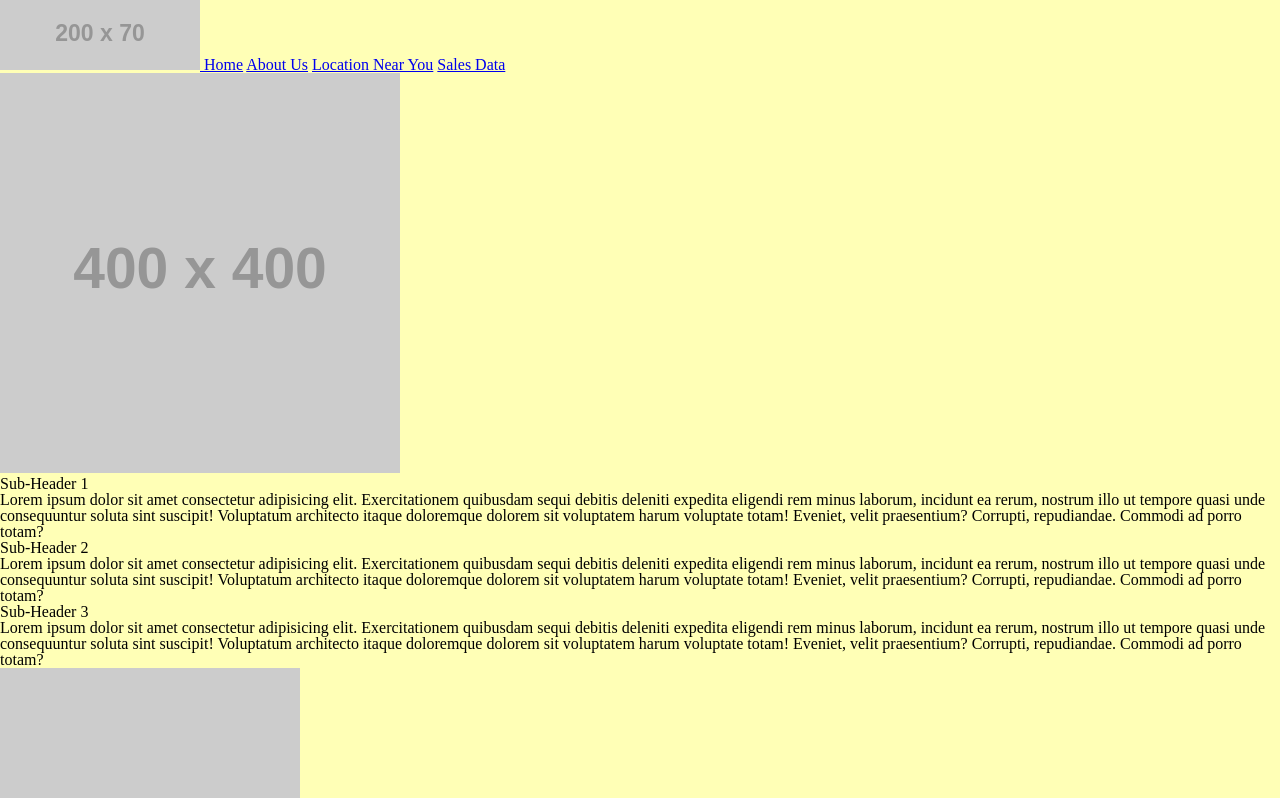
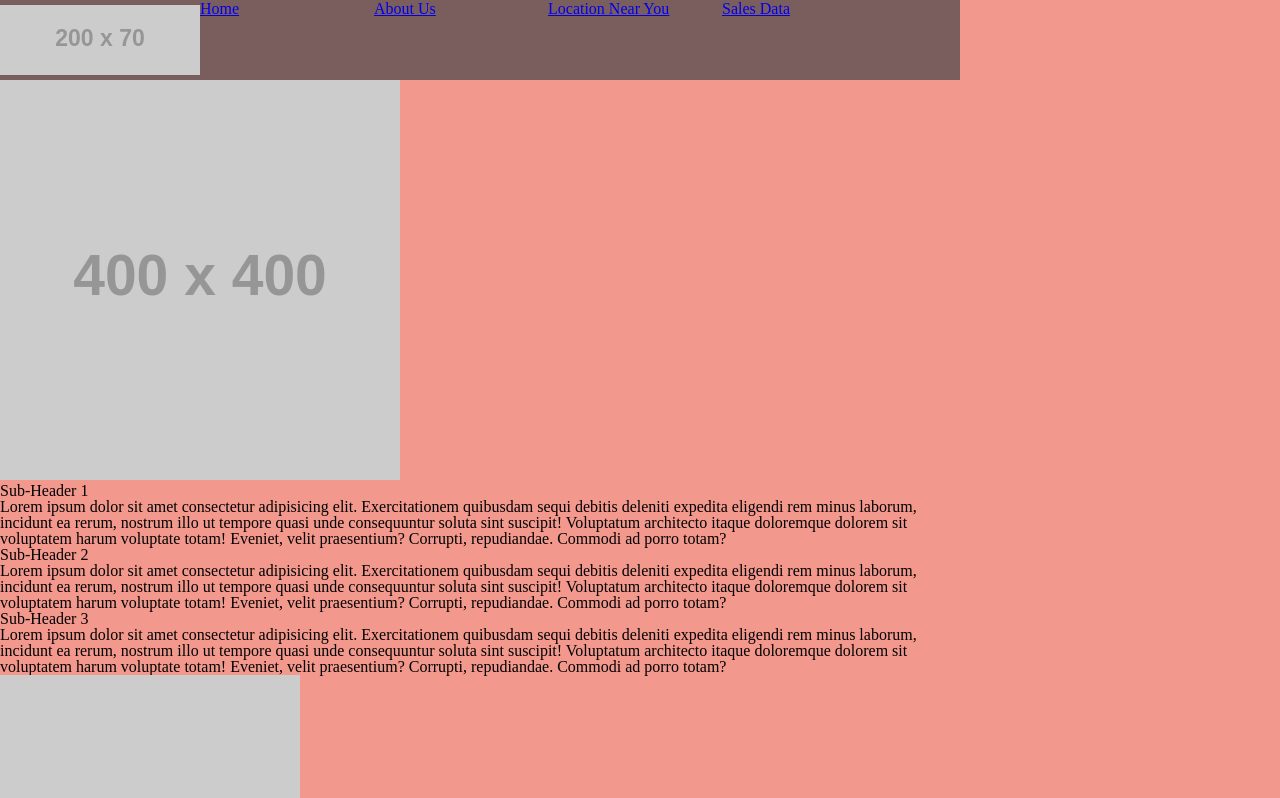
Before and after one commit to antoni909/cookie-stand, a plain HTML site: page index.html in a window 1280 px wide. Shown: the top 798 px of the page. Drawn offline with Linux system fonts and the light colour scheme; placeholder pictures from the web are drawn by us; a web font is replaced by a local one.

Commit message:
add styling to landing page, WIP

```diff
--- a/css/style.css
+++ b/css/style.css
@@ -42,3 +42,39 @@ td {
   font-family: 'Yusei Magic', sans-serif;
   color: rgb(219, 110, 14);
 }
+
+#landing-pg{
+  background-color: rgb(243, 152, 141);
+  width: 960px;
+}
+
+header{
+  height: 80px;
+  background-color: rgb(122, 94, 94);
+}
+
+nav{
+  height: 80px;
+  background-color: rgb(122, 94, 94);
+}
+
+header a{
+  height: 80px;
+}
+
+header img{
+  float: left;
+  margin: 5px auto;
+  margin-left: 0px;
+}
+
+nav span{
+  width: 170px;
+  height: 80px;
+  display: inline-block;
+}
+
+nav span>a {
+  text-align: center;
+  vertical-align: middle;
+}
```
